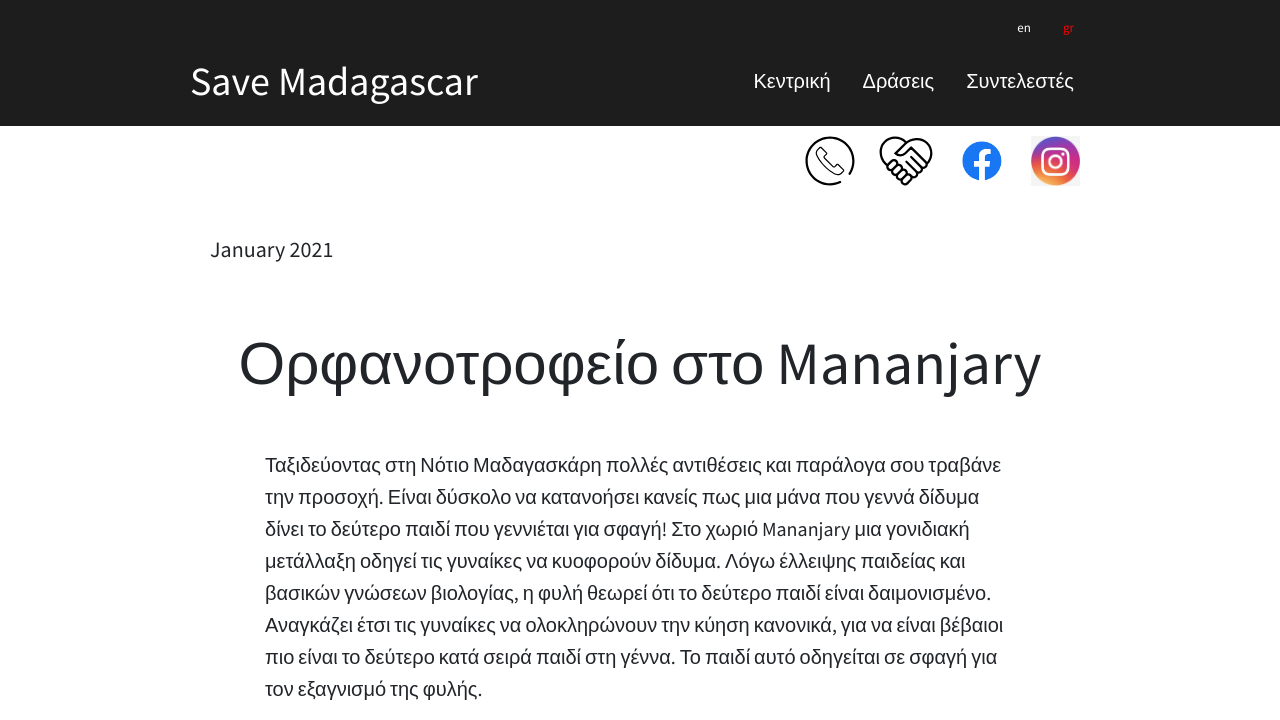
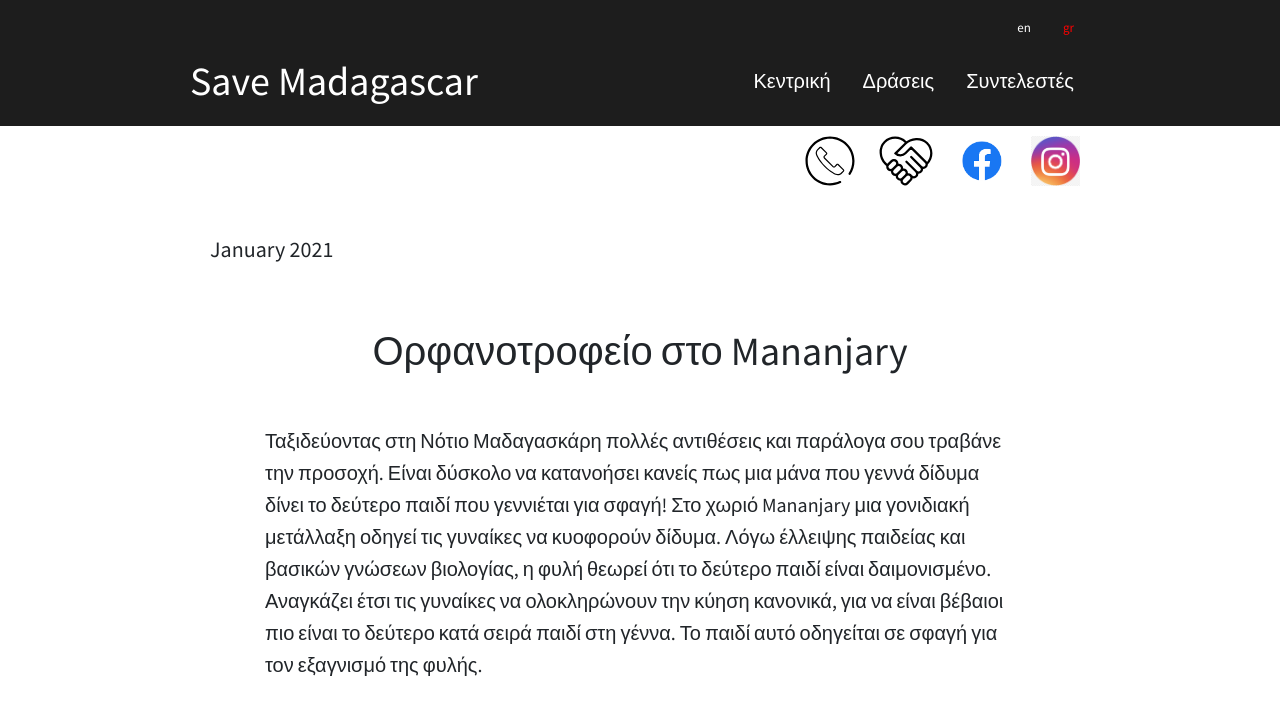
Before and after one commit to at07cm1/smadagascar_site, a Jekyll site: the page built from _posts/updates/2021-01-01-orphanage_gr.md, in a window 1280 px wide. Shown: the top 720 px of the page. Built offline with Jekyll 4.4.1, drawn with Linux system fonts in a browser that asks for light colours; some of the changed text lies outside the part shown; grey boxes are pictures that could not be loaded.

Commit message:
Layout improvements

```diff
--- a/_posts/updates/2021-01-01-orphanage_gr.md
+++ b/_posts/updates/2021-01-01-orphanage_gr.md
@@ -14,15 +14,18 @@
 Ταξιδεύοντας στη Νότιο Μαδαγασκάρη πολλές αντιθέσεις και παράλογα σου τραβάνε την προσοχή. Είναι δύσκολο να κατανοήσει κανείς πως μια μάνα που γεννά δίδυμα δίνει το δεύτερο παιδί που γεννιέται για σφαγή! Στο χωριό Mananjary μια γονιδιακή μετάλλαξη οδηγεί τις γυναίκες να κυοφορούν δίδυμα. Λόγω έλλειψης παιδείας και βασικών γνώσεων βιολογίας, η φυλή θεωρεί ότι το δεύτερο παιδί είναι δαιμονισμένο. Αναγκάζει έτσι τις γυναίκες να ολοκληρώνουν την κύηση κανονικά, για να είναι βέβαιοι πιο είναι το δεύτερο κατά σειρά παιδί στη γέννα. Το παιδί αυτό οδηγείται σε σφαγή για τον εξαγνισμό της φυλής.
 
 <div class="spacing">
-	<div class="videoWrapper">
+ <div class="videoWrapper">
     <iframe width="560" height="315" src="https://www.youtube.com/embed/9MHbCZIZkAI" title="YouTube video player" frameborder="0" allow="accelerometer; autoplay; clipboard-write; encrypted-media; gyroscope; picture-in-picture" allowfullscreen></iframe>
-	</div>
+ </div>
 </div>
 
 Θέτουμε λοιπόν ως νέο στόχο τη δημιουργία ενός πρότυπου ορφανοτροφείου που θα χτιστεί σε περιφραγμένη γη. Το έργο θα παρέχει ένα ασφαλές περιβάλλον, όπου τα παιδιά αυτά θα μεγαλώνουν και θα μορφώνονται χωρίς κανένα κίνδυνο για τη ζωή τους. Το σύνολο της ανάπτυξης θα συμπεριλαμβάνει σχολείο, κλινική, χώρο αθλοπαιδιών, χώρο ανάπτυξης δεξιοτήτων και τριβής με τη γη και τη φύση.
 
-### <ins>Έρανος Gogetfunding</ins>:
-<div style="width: 646px;  margin: auto;"><iframe src='https://gogetfunding.com/embed-widget2?campaignid=7647916&frame_type=t2' style='width:100%; height:290px; border: none;' scrolling='no'></iframe></div>
+### <ins>Έρανος Gogetfunding:</ins>
+
+<div class="spacing">
+ <iframe src='https://gogetfunding.com/embed-widget2?campaignid=7647916&frame_type=t2' style='width:100%; height:290px; border: none;' scrolling='no'></iframe>
+ </div>
 
 Ο χρόνος κατασκευής του έργου έχει υπολογισθεί στον ένα χρόνο καθώς τα τούβλα που θα χρησιμοποιηθούν πρέπει να κατασκευαστούν επί τόπου με τοπικό χώμα. Το έργο έχει κοστολογηθεί στα 100 χιλιάδες ευρώ, τα οποία θα καλύψουν τα υλικά κατασκευής και τον μισθό δύο οικοδόμων που έχουν εργοδοτηθεί μόνιμα από την δράση.
 
--- a/css/style.css
+++ b/css/style.css
@@ -27,7 +27,7 @@
 }
 
 h2 {
-	font-size: 60px;
+	font-size: 40px;
 	text-align: center;
 }
 
@@ -162,6 +162,7 @@
 
 .spacing {
 	padding: 25px 0;
+	overflow: hidden;
 }
 
 .column {
```
Also changed, not shown: _posts/updates/2021-01-01-orphanage_en.md (+3 -1 lines).
